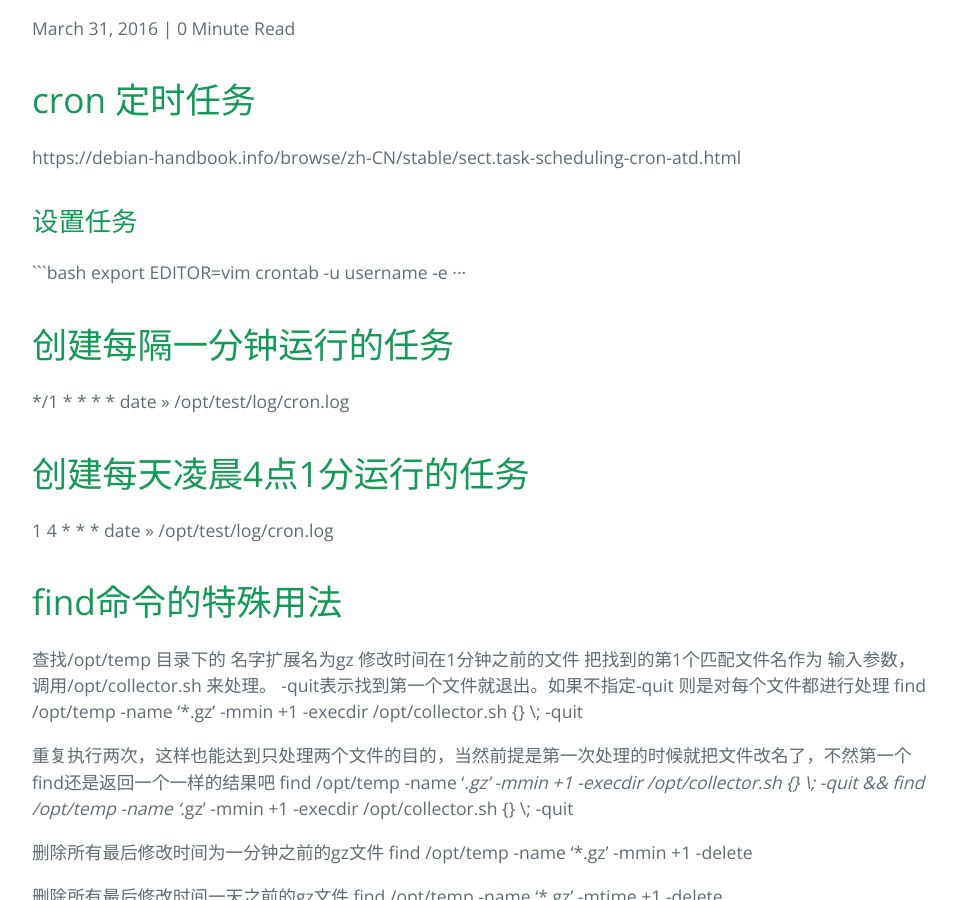
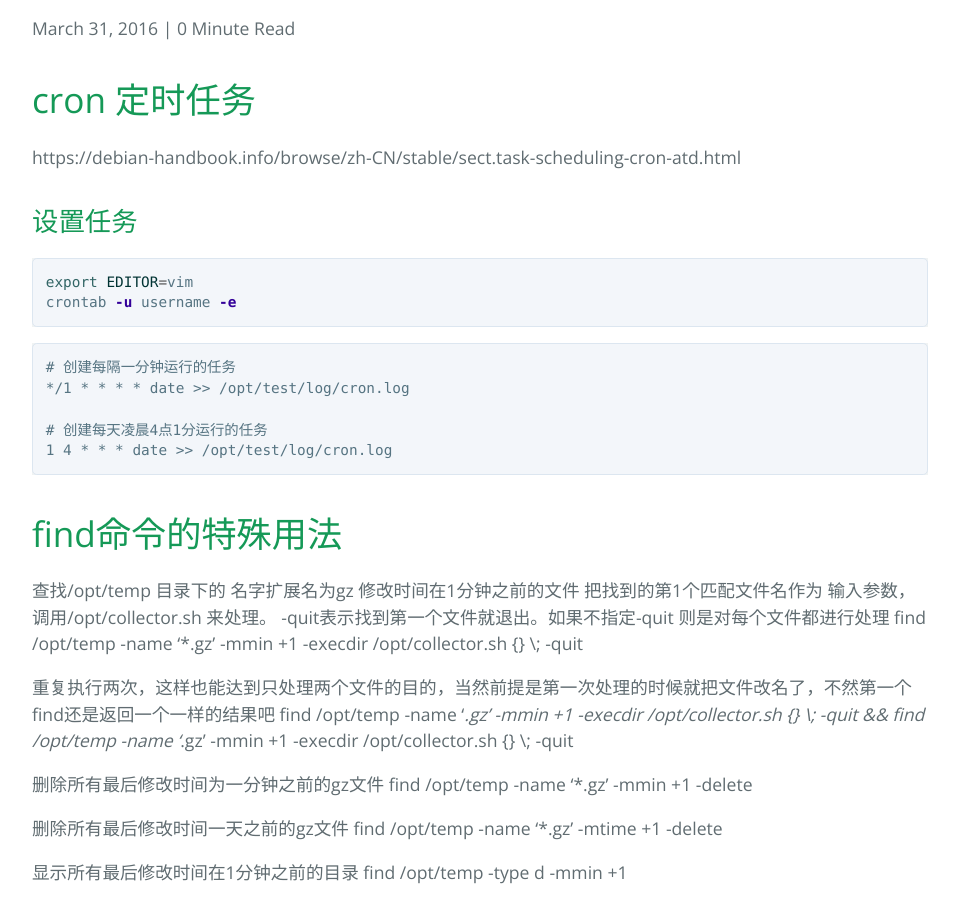
Before and after one commit to gmd20/gmd20.github.io, a Jekyll site: the page built from _posts/2016-03-31-debian里面的cron定时任务和find命令的特殊用法.markdown, in a window 1280 px wide and 900 px high, scrolled down 502 px. Shown: the whole window, without its empty margins (160-1119 px from the left). Built offline with Jekyll 4.4.1, drawn with Linux system fonts in a browser that asks for light colours; Markdown is read by kramdown in place of the engine named in the settings; comment, search, counter and statistics services are not loaded.

Commit message:
Update 2016-03-31-debian里面的cron定时任务和find命令的特殊用法.markdown

````diff
--- a/_posts/2016-03-31-debian里面的cron定时任务和find命令的特殊用法.markdown
+++ b/_posts/2016-03-31-debian里面的cron定时任务和find命令的特殊用法.markdown
@@ -4,17 +4,18 @@
 
 设置任务
 --------
+
 ```bash
 export EDITOR=vim
 crontab -u username -e
-···
-
+```
+```text
 # 创建每隔一分钟运行的任务
 */1 * * * * date >> /opt/test/log/cron.log
 
 # 创建每天凌晨4点1分运行的任务
 1 4 * * * date >> /opt/test/log/cron.log
-
+```
 
 find命令的特殊用法
 ==================
````
